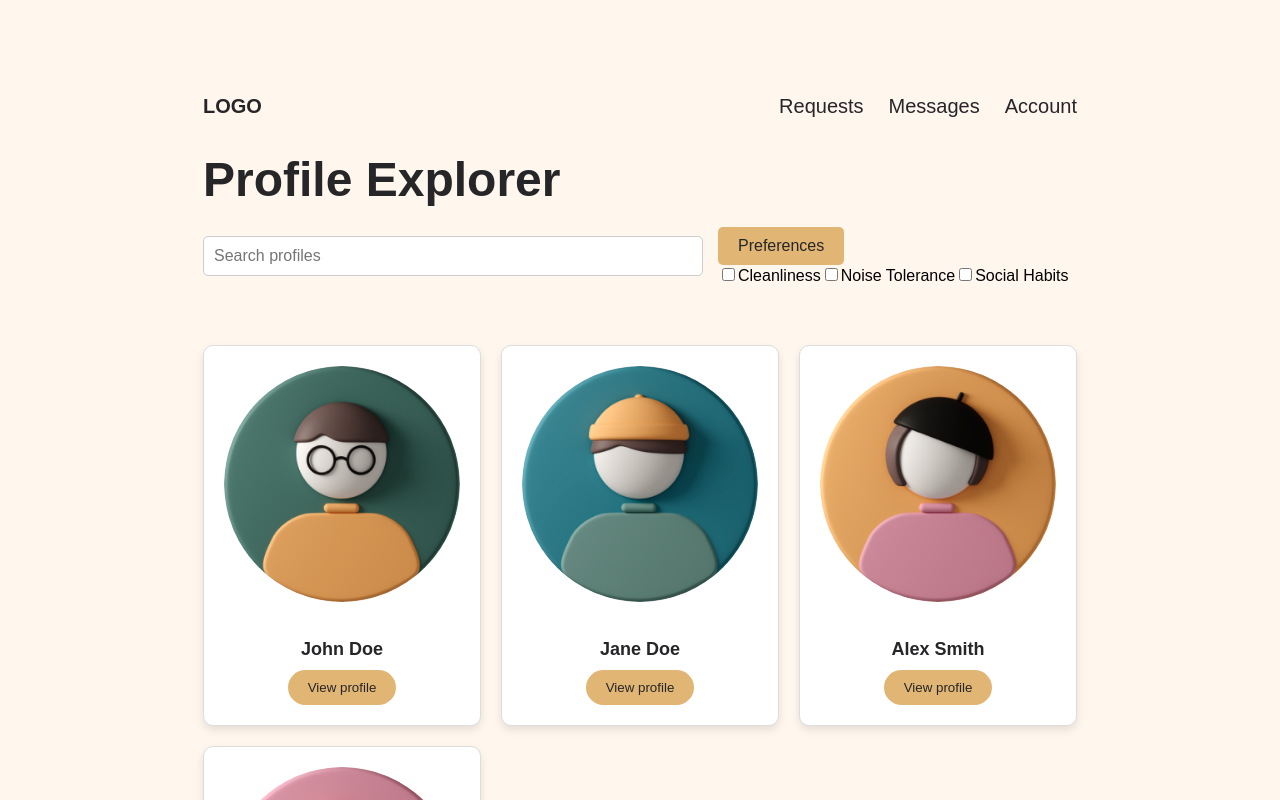
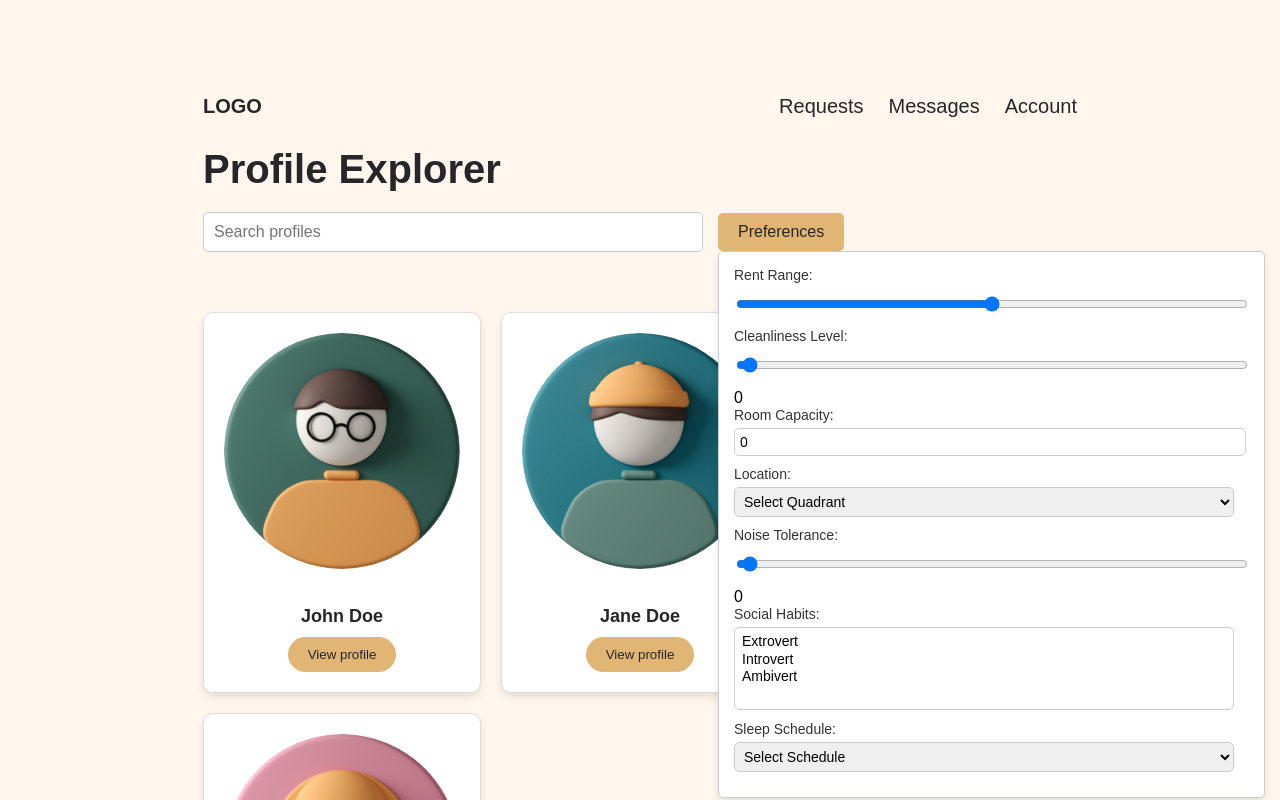
Before and after one commit to mary-gabin-mo/Roommate-Finder, a React (Create React App) app in the folder client/roommate-finder/: page /Home in a window 1280 px wide. Both pictures are taken after a click on the button "Preferences". Shown: the top 800 px of the page. Built offline with nearby package versions, Linux system fonts and the light colour scheme; a web font is replaced by a local one.

Commit message:
fixed preferences

```diff
--- a/client/roommate-finder/src/home/Home.css
+++ b/client/roommate-finder/src/home/Home.css
@@ -15,7 +15,7 @@
 }
 
 .title {
-    font-size: 48px;
+    font-size: 40px;
     font-weight: 700;
     color: #262628;
     margin-bottom: 20px;
@@ -40,6 +40,43 @@
     border-radius: 5px;
 }
 
+.dropdown {
+    position: relative;
+}
+
+.dropdown-menu {
+    position: absolute;
+    top: 100%;
+    left: 0;
+    background-color: #fff;
+    border: 1px solid #ccc;
+    border-radius: 5px;
+    box-shadow: 0px 4px 8px rgba(0, 0, 0, 0.1);
+    padding: 15px;
+    z-index: 1000;
+    max-width: 500px;
+    width: 500%;
+    padding-right: 30px;
+}
+
+.dropdown-menu label {
+    display: block;
+    margin-bottom: 5px;
+    font-size: 14px;
+    color: #333;
+}
+
+.dropdown-menu select,
+.dropdown-menu input {
+    margin-bottom: 10px;
+    width: 100%;
+    padding: 5px;
+    font-size: 14px;
+    border: 1px solid #ccc;
+    border-radius: 5px;
+}
+
+
 .preferences-button {
     padding: 10px 20px;
     font-size: 16px;
@@ -54,6 +91,7 @@
 .preferences-button:hover {
     background-color: #d1a568;
 }
+
 
 .profile-grid {
     display: grid;
@@ -109,6 +147,7 @@
     background-color: #d1a568;
 }
 
+
 @media (max-width: 768px) {
     .profile-explorer {
         padding: 100px 20px 50px;
--- a/client/roommate-finder/src/home/Home.js
+++ b/client/roommate-finder/src/home/Home.js
@@ -1,9 +1,9 @@
+import React, { useState } from 'react';
 import './Home.css';
 import glasses from '../images/glassespfp.png';
 import green from '../images/greenpfp.png';
 import hat from '../images/hatpfp.png';
 import blonde from '../images/blondepfp.png';
-import React, { useState } from 'react';
 
 const ProfileCard = ({ imageSrc, name }) => (
   <article className="profile-card">
@@ -14,43 +14,38 @@ const ProfileCard = ({ imageSrc, name }) => (
 );
 
 const Home = () => {
+  /*const [searchQuery, setSearchQuery] = useState('');*/
+  const [showDropdown, setShowDropdown] = useState(false);
+  const [filters, setFilters] = useState({
+    rentRange: '',
+    cleanLevel: 0,
+    roomAmount: 0,
+    location: '',
+    noiseTolerance: 0,
+    socialHabits: [],
+    sleepSchedule: '',
+  });
 
-    const [searchQuery, setSearchQuery] = useState('');
-    const handleSearchSubmit = (e) => {
-      e.preventDefault(); // prevent page reload
-      console.log(`Searching for: ${searchQuery}`);
-      // add search logic here
-    }
-
-    const [showDropdown, setShowDropdown] = useState(false);
-    const [filters, setFilters] = useState([]);
+  const profiles = [
+    { id: 1, name: "John Doe", imageSrc: glasses },
+    { id: 2, name: "Jane Doe", imageSrc: green},
+    { id: 3, name: "Alex Smith", imageSrc: hat },
+    { id: 4, name: "Emily Davis", imageSrc: blonde },
+  ];
 
   const toggleDropdown = () => {
     setShowDropdown(!showDropdown);
   };
 
-    const handleFilterChange = (filter) => {
-        if (filters.includes(filter)) {
-          setFilters(filters.filter((item) => item !== filter));
-        } else {
-          setFilters([...filters, filter]);
-        }
+  const handleFilterChange = (field, value) => {
+    setFilters({ ...filters, [field]: value });
   };
 
-    const profiles = [
-        {id: 1, name: "John Doe", imageSrc: glasses,},
-        {id: 2, name: "Jane Doe", imageSrc: green,},
-        {id: 3, name: "Alex Smith", imageSrc: hat,},
-        {id: 4, name: "Emily Davis", imageSrc: blonde,},
-    ];
-
-    const ProfileCard = ({ name, imageSrc }) => (
-        <div className="profile-card">
-          <img src={imageSrc} alt={name} className="profile-image" />
-          <h3 className="profile-name">{name}</h3>
-          <button className="view-profile-button">View profile</button>
-        </div>
-      );
+  const handleSearchSubmit = (e) => {
+    e.preventDefault();
+    /*console.log('Search Query:', searchQuery);
+    console.log('Selected Filters:', filters);*/
+  };
 
   return (
     <main className="profile-explorer">
@@ -62,7 +57,7 @@ const Home = () => {
             id="searchInput"
             className="search-input"
             placeholder="Search profiles"
-            /*onChange={(e) => setSearchQuery(e.target.value)}*/ // update search query
+            /*onChange={(e) => setSearchQuery(e.target.value)} */
           />
           <div className="dropdown">
             <button
@@ -74,30 +69,104 @@ const Home = () => {
             </button>
             {showDropdown && (
               <div className="dropdown-menu">
-                <label>
+                <div>
+                  <label htmlFor="rentRange">Rent Range:</label>
                   <input
-                    type="checkbox"
-                    value="Cleanliness"
-                    onChange={() => handleFilterChange("Cleanliness")}
+                    type="range"
+                    id="rentRange"
+                    min="0"
+                    max="5000"
+                    step="100"
+                    value={filters.rentRange}
+                    onChange={(e) => handleFilterChange('rentRange', e.target.value)}
                   />
-                  Cleanliness
-                </label>
-                <label>
+                  <span>{filters.rentRange ? `$${filters.rentRange}` : ''}</span>
+                </div>
+
+                <div>
+                  <label htmlFor="cleanLevel">Cleanliness Level:</label>
                   <input
-                    type="checkbox"
-                    value="Noise Tolerance"
-                    onChange={() => handleFilterChange("Noise Tolerance")}
+                    type="range"
+                    id="cleanLevel"
+                    min="1"
+                    max="10"
+                    value={filters.cleanLevel}
+                    onChange={(e) => handleFilterChange('cleanLevel', e.target.value)}
                   />
-                  Noise Tolerance
-                </label>
-                <label>
+                  <span>{filters.cleanLevel}</span>
+                </div>
+
+                <div>
+                  <label htmlFor="roomAmount">Room Capacity:</label>
                   <input
-                    type="checkbox"
-                    value="Social Habits"
-                    onChange={() => handleFilterChange("Social Habits")}
+                    type="number"
+                    id="roomAmount"
+                    min="1"
+                    max="10"
+                    value={filters.roomAmount}
+                    onChange={(e) => handleFilterChange('roomAmount', e.target.value)}
                   />
-                  Social Habits
-                </label>
+                </div>
+
+                <div>
+                  <label htmlFor="location">Location:</label>
+                  <select
+                    id="location"
+                    value={filters.location}
+                    onChange={(e) => handleFilterChange('location', e.target.value)}
+                  >
+                    <option value="">Select Quadrant</option>
+                    <option value="NW">Northwest</option>
+                    <option value="NE">Northeast</option>
+                    <option value="SW">Southwest</option>
+                    <option value="SE">Southeast</option>
+                  </select>
+                </div>
+
+                <div>
+                  <label htmlFor="noiseTolerance">Noise Tolerance:</label>
+                  <input
+                    type="range"
+                    id="noiseTolerance"
+                    min="1"
+                    max="10"
+                    value={filters.noiseTolerance}
+                    onChange={(e) => handleFilterChange('noiseTolerance', e.target.value)}
+                  />
+                  <span>{filters.noiseTolerance}</span>
+                </div>
+
+                <div>
+                  <label htmlFor="socialHabits">Social Habits:</label>
+                  <select
+                    id="socialHabits"
+                    multiple
+                    value={filters.socialHabits}
+                    onChange={(e) =>
+                      handleFilterChange(
+                        'socialHabits',
+                        Array.from(e.target.selectedOptions, (option) => option.value)
+                      )
+                    }
+                  >
+                    <option value="Extrovert">Extrovert</option>
+                    <option value="Introvert">Introvert</option>
+                    <option value="Ambivert">Ambivert</option>
+                  </select>
+                </div>
+
+                <div>
+                  <label htmlFor="sleepSchedule">Sleep Schedule:</label>
+                  <select
+                    id="sleepSchedule"
+                    value={filters.sleepSchedule}
+                    onChange={(e) => handleFilterChange('sleepSchedule', e.target.value)}
+                  >
+                    <option value="">Select Schedule</option>
+                    <option value="Early Bird">Early Bird</option>
+                    <option value="Night Owl">Night Owl</option>
+                  </select>
+                </div>
               </div>
             )}
           </div>
```
Lines whose indentation alone changed are shown as unchanged.
